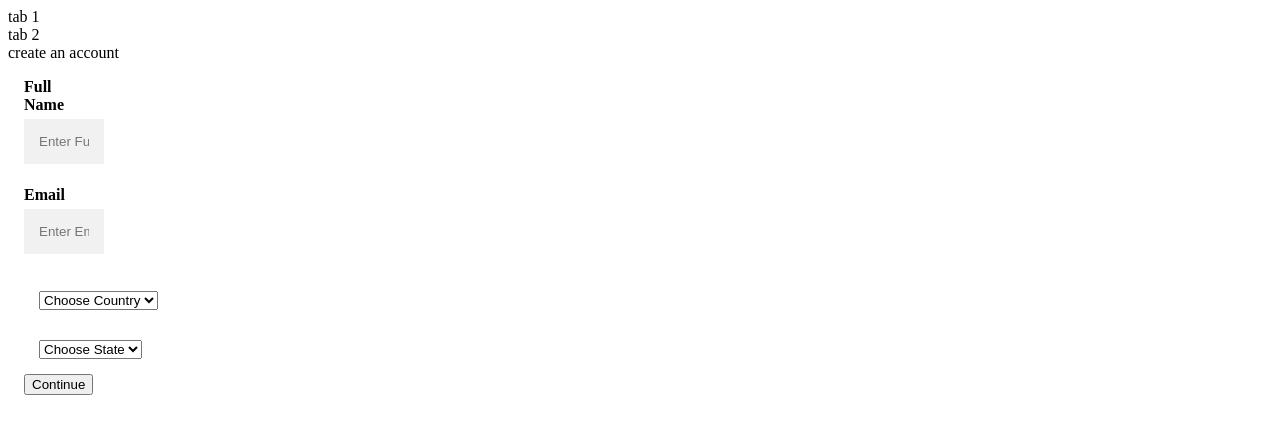
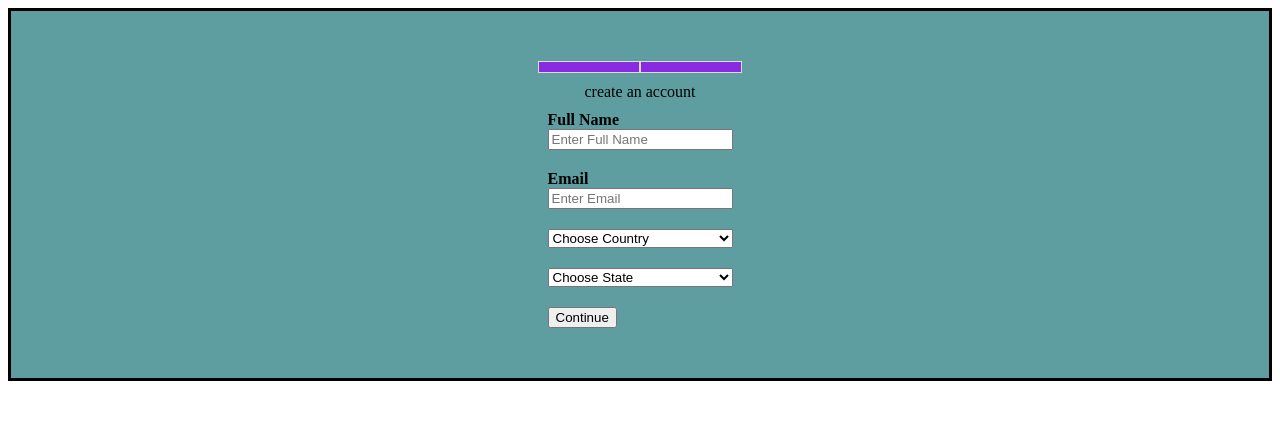
Before and after one commit to randomlolstuff/first-react-app, a React app: page / in a window 1280 px wide. Shown: the top 434 px of the page. Built offline with nearby package versions, Linux system fonts and the light colour scheme.

Commit message:
improved css

```diff
--- a/src/Components/Pages/appInfo.css
+++ b/src/Components/Pages/appInfo.css
@@ -57,3 +57,11 @@
   .slider.round:before {
     border-radius: 50%;
   }
+  .input-field-wrapper{
+    display: flex;
+      flex-direction: column;
+      margin-bottom: 20px;
+  }
+  .label{
+    margin-bottom: 5px;
+  }
--- a/src/Components/Pages/appInfo.js
+++ b/src/Components/Pages/appInfo.js
@@ -22,19 +22,24 @@ class AppInfo extends React.Component{
     }
 
     render(){
-        return(<div>
+        return(<div className="appinfo-wrapper">
                     <label className="switch">
                         <input id="my" type="checkbox" onChange={this.checked}/>
                         <span className="slider round"></span>
                     </label>
                     <form name="create-account-info" onSubmit={this.handleSubmitInfoForm}>
                             <div className="container">
-                                <label for="app-name"><b>App Name</b></label>
-                                <input id="app-name" type="text" placeholder="Enter app Name" name="app-name" required/>
-                                <label for="desc"><b>Description</b></label>
-                                <input id="desc" type="text" placeholder="Enter description" name="desc" required/>
-
-                                <button type="submit" class="btn btn-default">Continue</button>
+                                <div className="input-field-wrapper">
+                                    <label for="app-name"><b>App Name</b></label>
+                                    <input id="app-name" type="text" placeholder="Enter app Name" name="app-name" required/>
+                                </div>
+                                <div className="input-field-wrapper">
+                                    <label for="desc"><b>Description</b></label>
+                                    <input id="desc" type="text" placeholder="Enter description" name="desc" required/>
+                                </div>
+                                <div className="continue-btn">
+                                    <button type="submit" class="btn btn-default">Continue</button>
+                                </div>
 
                             </div>
                     </form>
--- a/src/Components/Pages/createAcount.css
+++ b/src/Components/Pages/createAcount.css
@@ -1,10 +1,10 @@
-.container {
+/* .container {
     padding: 16px;
     width: 50px;
-  }
+  } */
 
   /* Full-width input fields */
-  input[type=text], input[type=email] {
+  /* input[type=text], input[type=email] {
     width: 100%;
     padding: 15px;
     margin: 5px 0 22px 0;
@@ -12,14 +12,26 @@
     border: none;
     background: #f1f1f1;
   }
-
-  input[type=text]:focus, input[type=password]:focus {
+   */
+  /* input[type=text]:focus, input[type=password]:focus {
     background-color: #ddd;
     outline: none;
-  }
-  .country-dropdown{
+  } */
+  /* .country-dropdown{
     padding: 15px;;
   }
   .state-dropdown{
     padding: 15px;;
+} */
+.crt-act-text{
+  text-align: center;
+    margin-bottom: 10px;
 }
+.input-field-wrapper{
+  display: flex;
+    flex-direction: column;
+    margin-bottom: 20px;
+}
+.label{
+  margin-bottom: 5px;
+}
--- a/src/Components/Pages/createAcount.js
+++ b/src/Components/Pages/createAcount.js
@@ -25,31 +25,38 @@ class CreateAcount extends React.Component{
     render(){
 
         return(<div className="create-acc-wrapper">
-                        <div>create an account</div>
+                        <div className="crt-act-text">create an account</div>
                         <form name="create-account" onSubmit={this.handleSubmit}>
 
 
                                 <div className="container">
+                                    <div className="input-field-wrapper">
                                     <label for="full-name"><b>Full Name</b></label>
                                     <input id="full-name" type="text" placeholder="Enter Full Name" name="full-name" required/>
+                                    </div>
+                                    <div className="input-field-wrapper">
                                     <label for="email"><b>Email</b></label>
                                     <input id="email" type="email" placeholder="Enter Email" name="email" required/>
-                                    <div className="country-dropdown">
+                                    </div>
+                                    <div className="input-field-wrapper">
+
                                     <select onChange={this.setCountry} id ="selected-country"required>
                                     <option value="" selected  hidden>Choose Country</option>
-                                        {Object.keys(countryData).map((item,i)=><option value={item}>{item}</option>)}
+                                    {Object.keys(countryData).map((item,i)=><option value={item}>{item}</option>)}
 
                                     </select>
                                     </div>
-                                    <div className="state-dropdown">
+                                    <div className="input-field-wrapper">
                                     <select id="selected-state" required>
                                     <option value="" selected  hidden>Choose State</option>
                                     {(countryData[this.state.selectedCountry] || []).map((item,i)=><option value={item}>{item}</option>)}
 
                                     </select>
                                     </div>
+                                    <div className="continue-btn">
 
                                     <button type="submit" class="btn btn-default">Continue</button>
+                                    </div>
 
                                 </div>
                         </form>
--- /dev/null
+++ b/src/Components/Pages/selectTab.css
@@ -0,0 +1,35 @@
+.form-wrapper{
+    display: flex;
+    flex-direction: column;
+    align-items: center;
+    justify-content: flex-start;
+    margin-left: auto;
+    margin-right: auto;
+
+}
+.tab-wrapper{
+    display: flex;
+    justify-content: space-around;
+    margin-bottom: 10px;
+}
+.input{
+    padding: 5px;
+    border-radius: 3px;
+    border: 1px solid #dddddd;
+}
+.tab-sel{
+    height: 10px;
+    width: 100px;
+    background-color: blueviolet;
+    border: 1px solid #dddddd;
+}
+.form-wrapper{
+    background-color: cadetblue;
+    border-style:solid;
+    padding:50px;
+
+
+}
+.primary-wrapper{
+    background-color: chocolate;
+}
--- a/src/Components/Pages/selectTab.js
+++ b/src/Components/Pages/selectTab.js
@@ -1,6 +1,7 @@
 import React from 'react';
 import AppInfo from './appInfo';
 import CreateAcount from './createAcount';
+import './selectTab.css';
 class SelectTab extends React.Component{
     state = {
         selectedTab:"create-account",
@@ -23,11 +24,15 @@ class SelectTab extends React.Component{
     }
 
     render(){
-        return(<div>
-            <div onClick={this.chooseTab} id ="create-account">tab 1</div>
-            <div onClick={this.chooseTab} id ="app-info">tab 2</div>
-            <div>{this.renderTab()}</div>
-        </div>)
+        return(<div className="primary-wrapper">
+                    <div className="form-wrapper">
+                        <div className="tab-wrapper">
+                            <div className="tab-sel" onClick={this.chooseTab} id ="create-account"></div>
+                        <div className="tab-sel" onClick={this.chooseTab} id ="app-info"></div>
+                    </div>
+                <div>{this.renderTab()}</div>
+                </div>
+                 </div>)
     }
 }
 export default SelectTab;
```
